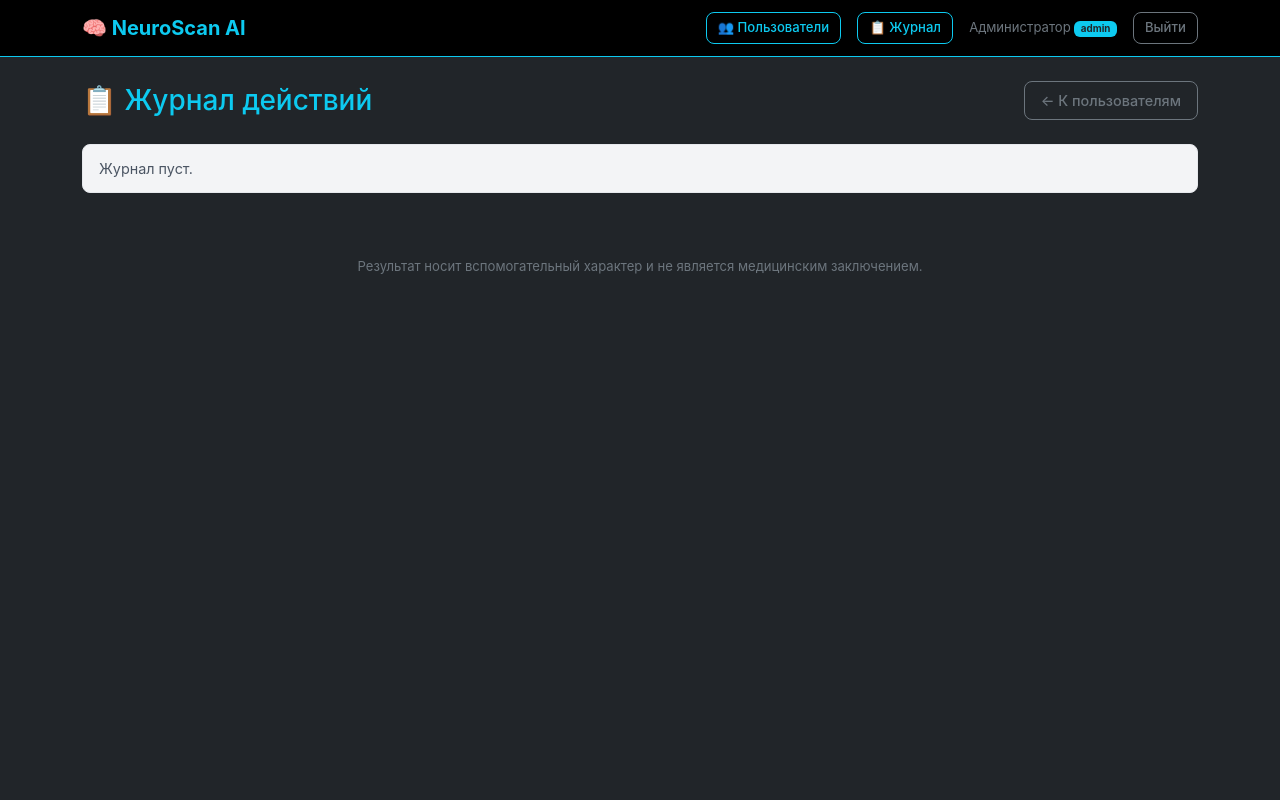
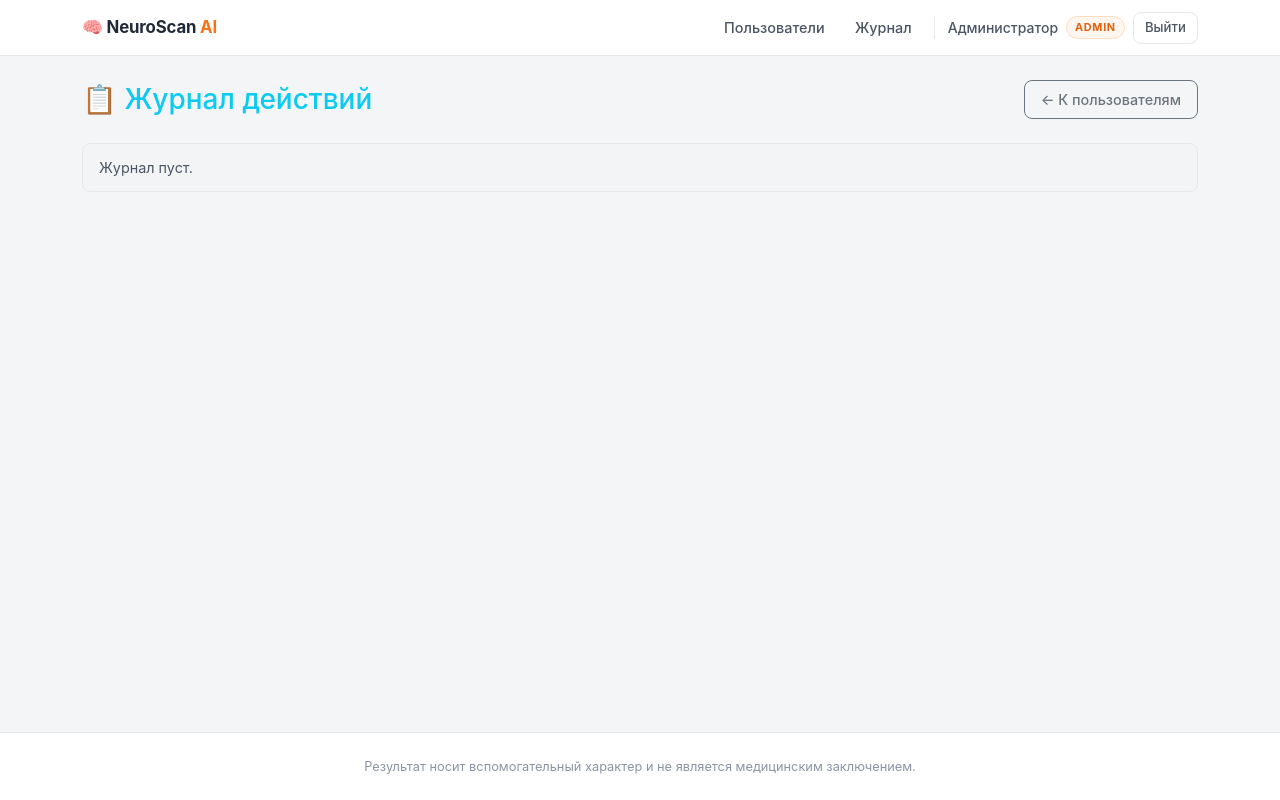
Before and after one commit to RMlisenok/NeuroScan, a Flask app: page /admin/logs in a window 1280 px wide. Run offline with Flask 3, Linux system fonts and the light colour scheme; a user stored in the database is signed in.

Commit message:
Update base.html

```diff
--- a/templates/base.html
+++ b/templates/base.html
@@ -8,38 +8,36 @@
     <link rel="stylesheet" href="{{ url_for('static', filename='style.css') }}">
     {% block head %}{% endblock %}
 </head>
-<body class="bg-dark text-light">
-<nav class="navbar navbar-expand-lg navbar-dark bg-black border-bottom border-info">
-    <div class="container">
-        <a class="navbar-brand fw-bold text-info" href="{{ url_for('dashboard') }}">🧠 NeuroScan AI</a>
+<body>
+<nav class="ns-navbar">
+    <div class="container d-flex align-items-center">
+        <a class="ns-brand" href="{{ url_for('dashboard') }}">🧠 NeuroScan <span>AI</span></a>
         {% if current_user.is_authenticated %}
-        <div class="ms-auto d-flex align-items-center gap-3">
+        <div class="ms-auto d-flex align-items-center gap-2">
             {% if current_user.is_admin %}
-                <a href="{{ url_for('admin_users') }}" class="btn btn-sm btn-outline-info">
-                    👥 Пользователи
-                </a>
-                <a href="{{ url_for('admin_logs') }}" class="btn btn-sm btn-outline-info">
-                    📋 Журнал
-                </a>
+                <a href="{{ url_for('admin_users') }}" class="ns-nav-link">Пользователи</a>
+                <a href="{{ url_for('admin_logs') }}" class="ns-nav-link">Журнал</a>
             {% endif %}
-            <span class="small text-secondary">
-                {{ current_user.full_name }}
-                <span class="badge bg-info text-dark">{{ current_user.role }}</span>
+            <span class="ns-user">
+                <span class="ns-user-name">{{ current_user.full_name }}</span>
+                <span class="ns-role">{{ current_user.role }}</span>
             </span>
-            <a href="{{ url_for('logout') }}" class="btn btn-sm btn-outline-secondary">Выйти</a>
+            <a href="{{ url_for('logout') }}" class="btn btn-ghost btn-sm">Выйти</a>
         </div>
         {% endif %}
     </div>
 </nav>
-<div class="container py-4">
+
+<main class="container py-4">
     {% with messages = get_flashed_messages() %}
         {% for m in messages %}
             <div class="alert alert-warning">{{ m }}</div>
         {% endfor %}
     {% endwith %}
     {% block content %}{% endblock %}
-</div>
-<footer class="text-center text-secondary small py-4">
+</main>
+
+<footer class="ns-footer">
     Результат носит вспомогательный характер и не является медицинским заключением.
 </footer>
 </body>
```
